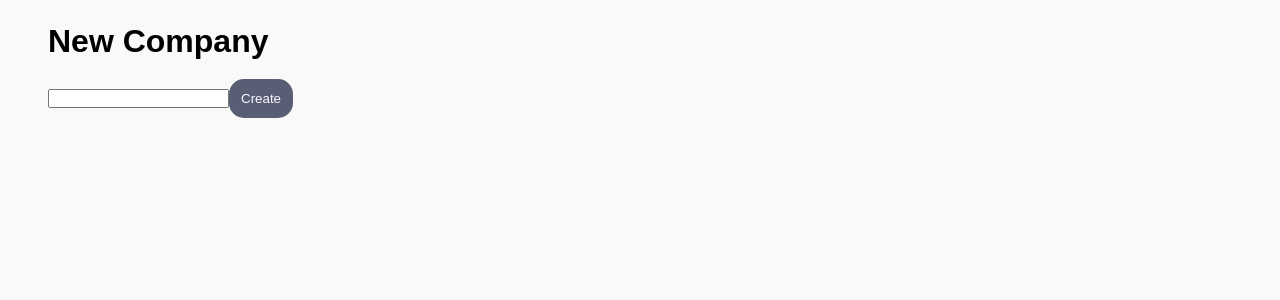
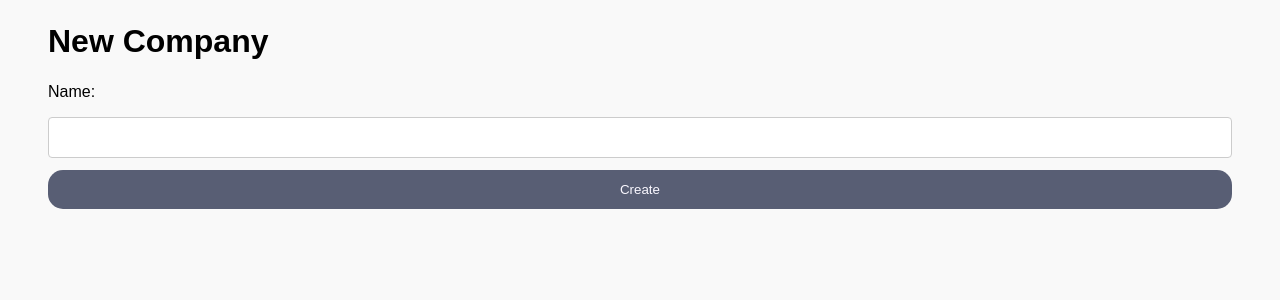
Before and after one commit to GabrielAiala/company-organization, a Next.js app in the folder organization-app/: page /company/new in a window 1280 px wide. Shown: the top 300 px of the page. Built offline with nearby package versions, Linux system fonts and the light colour scheme.

Commit message:
add field style

```diff
--- a/organization-app/src/app/company/new/page.tsx
+++ b/organization-app/src/app/company/new/page.tsx
@@ -2,13 +2,15 @@
 import React, { FormEvent } from "react";
 
 
-import { Button, MainBody, Title } from "@/app/styles";
+import { Button, Column, MainBody, Title } from "@/app/styles";
 import { useMutation } from "@apollo/client";
+import _ from "lodash";
 
 import { gql } from "@/__generated__";
 import Input from "@/baseComponents/Input";
-import _ from "lodash";
 import { GET_COMPANIES } from "@/app/page";
+import { Label } from "@/baseComponents/tabs/styles";
+import { useRouter } from "next/navigation";
 
 const COMPANY_CREATE = gql(`
   mutation CompanyCreate($company: CompanyInput!) {
@@ -24,9 +26,10 @@ const COMPANY_CREATE = gql(`
 }`)
   ;
 export default function Home() {
-  //TODO error and loading handling
-  const [saveCompany, { error, loading }] = useMutation(COMPANY_CREATE,{
-    update(cache, { data }){
+  const router = useRouter();
+
+  const [saveCompany] = useMutation(COMPANY_CREATE, {
+    update(cache, { data }) {
       const queryCache = cache.readQuery({
         query: GET_COMPANIES,
       })
@@ -36,7 +39,7 @@ export default function Home() {
 
       cache.writeQuery({
         query: GET_COMPANIES,
-        data: {companies: newCompanies}
+        data: { companies: newCompanies }
       });
     }
   });
@@ -53,15 +56,18 @@ export default function Home() {
           name: formData.get("name") as string,
         },
       },
-    });
+    }).then(() => router.push(`/`));
   }
 
   return (
     <MainBody>
       <Title>New Company</Title>
       <form onSubmit={onSubmit}>
-        <Input name="name" />
-        <Button type="submit">Create</Button>
+        <Column>
+          <p>Name:</p>
+          <Input name="name" />
+          <Button type="submit">Create</Button>
+        </Column>
       </form>
     </MainBody>
   );
--- a/organization-app/src/baseComponents/Input/styles.tsx
+++ b/organization-app/src/baseComponents/Input/styles.tsx
@@ -1,7 +1,13 @@
 import styled from "styled-components";
 
 const Field = styled.input`
-
+  width: 100%;
+  padding: ${props => `${props.theme.spacing.sm} ${props.theme.spacing.m}`};
+  margin: ${props => `${props.theme.spacing.sm} 0`};;
+  display: inline-block;
+  border: 1px solid #ccc;
+  border-radius: 4px;
+  box-sizing: border-box;
 `;
 
 export {
```
